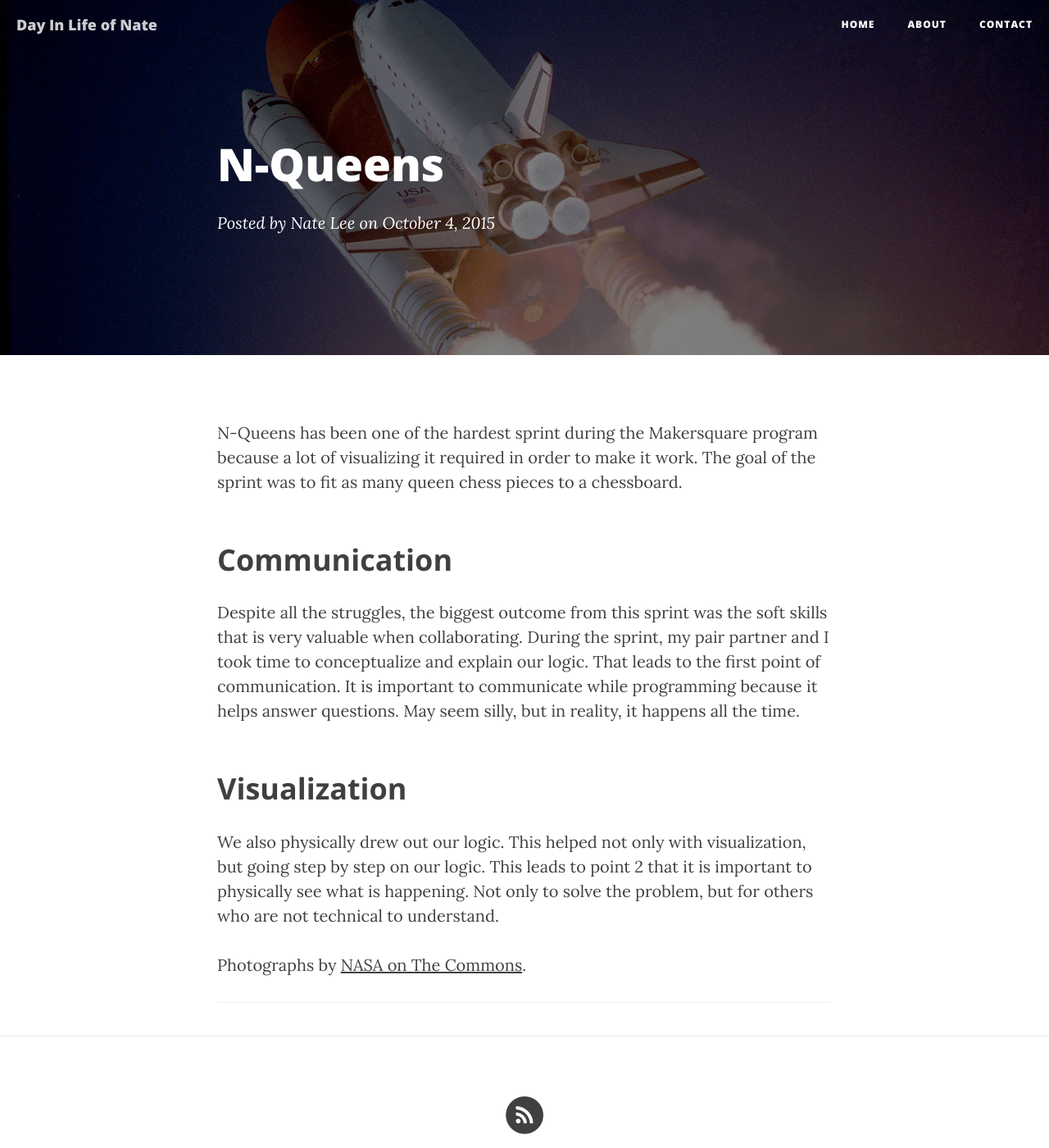
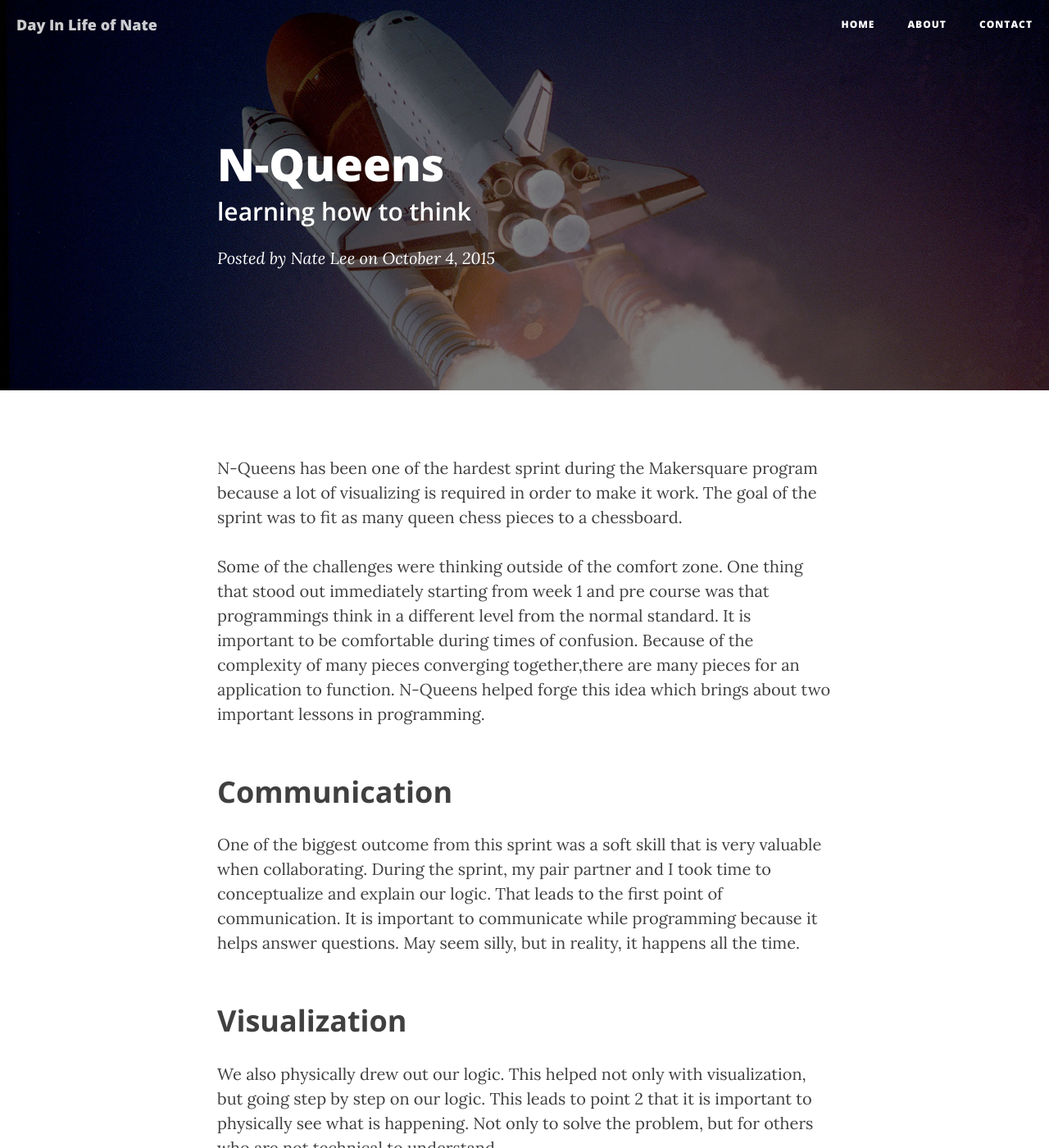
Before and after one commit to natejlee/blog, a Jekyll site: the page built from _posts/2015-10-04-N-Queens.markdown, in a window 1280 px wide and 1400 px high. Shown: the whole window at 82% size. Built offline with Jekyll 4.4.1, drawn with Linux system fonts in a browser that asks for light colours; nearby versions of some CDN libraries.

Commit message:
edited first blog post

```diff
--- a/_posts/2015-10-04-N-Queens.markdown
+++ b/_posts/2015-10-04-N-Queens.markdown
@@ -1,18 +1,19 @@
 ---
 layout:     post
 title:      "N-Queens"
-subtitle:   ""
+subtitle:   "learning how to think"
 date:       2015-10-04 12:00:00
 author:     "Nate Lee"
 header-img: "img/post-bg-01.jpg"
 ---
 
-<p>N-Queens has been one of the hardest sprint during the Makersquare program because a lot of visualizing it required in order to make it work. The goal of the sprint was to fit as many queen chess pieces to a chessboard.</p>
+<p>N-Queens has been one of the hardest sprint during the Makersquare program because a lot of visualizing is required in order to make it work. The goal of the sprint was to fit as many queen chess pieces to a chessboard.</p>
 
+<p>Some of the challenges were thinking outside of the comfort zone. One thing that stood out immediately starting from week 1 and pre course was that programmings think in a different level from the normal standard. It is important to be comfortable during times of confusion. Because of the complexity of many pieces converging together,there are many pieces for an application to function. N-Queens helped forge this idea which brings about two important lessons in programming.</p>
 
 <h2 class="section-heading">Communication</h2>
 
-<p>Despite all the struggles, the biggest outcome from this sprint was the soft skills that is very valuable when collaborating. During the sprint, my pair partner and I took time to conceptualize and explain our logic. That leads to the first point of communication. It is important to communicate while programming because it helps answer questions. May seem silly, but in reality, it happens all the time.</p>
+<p>One of the biggest outcome from this sprint was a soft skill that is very valuable when collaborating. During the sprint, my pair partner and I took time to conceptualize and explain our logic. That leads to the first point of communication. It is important to communicate while programming because it helps answer questions. May seem silly, but in reality, it happens all the time.</p>
 
 
 <h2 class="section-heading">Visualization</h2>
```
